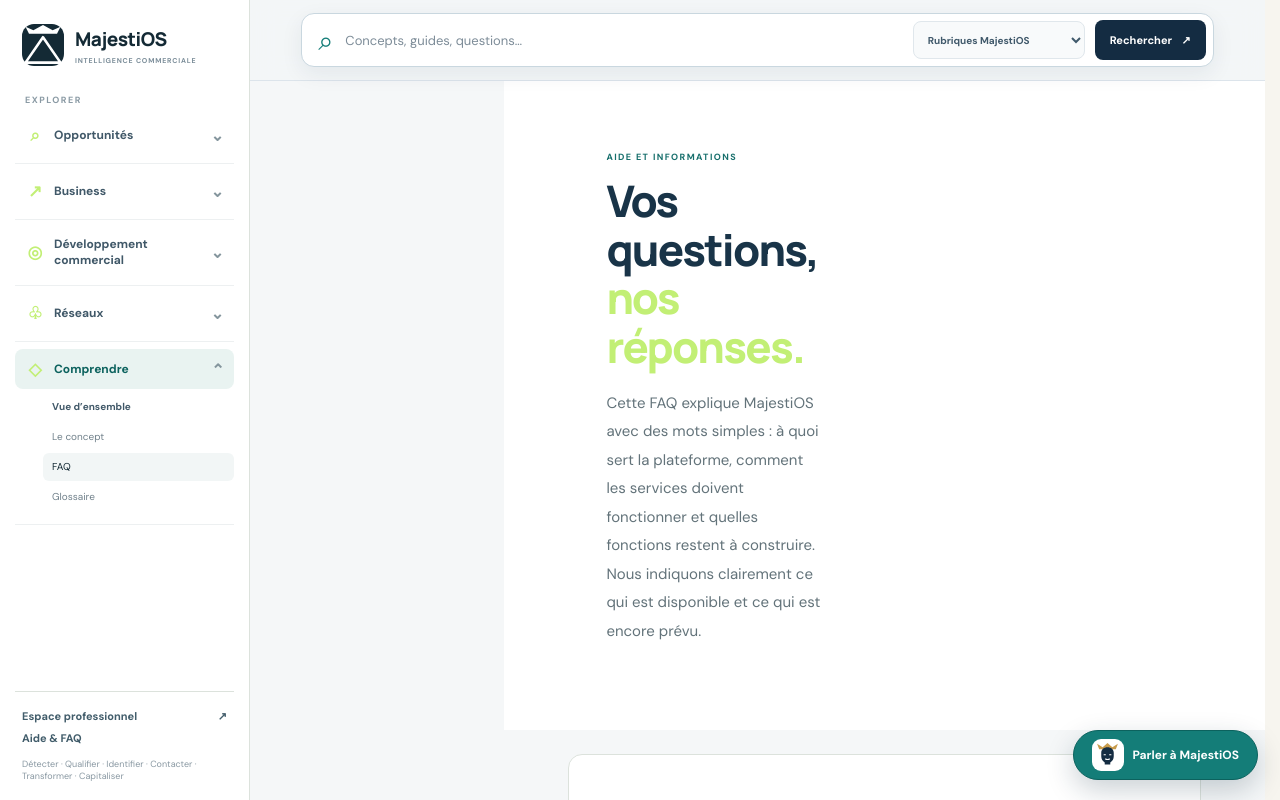
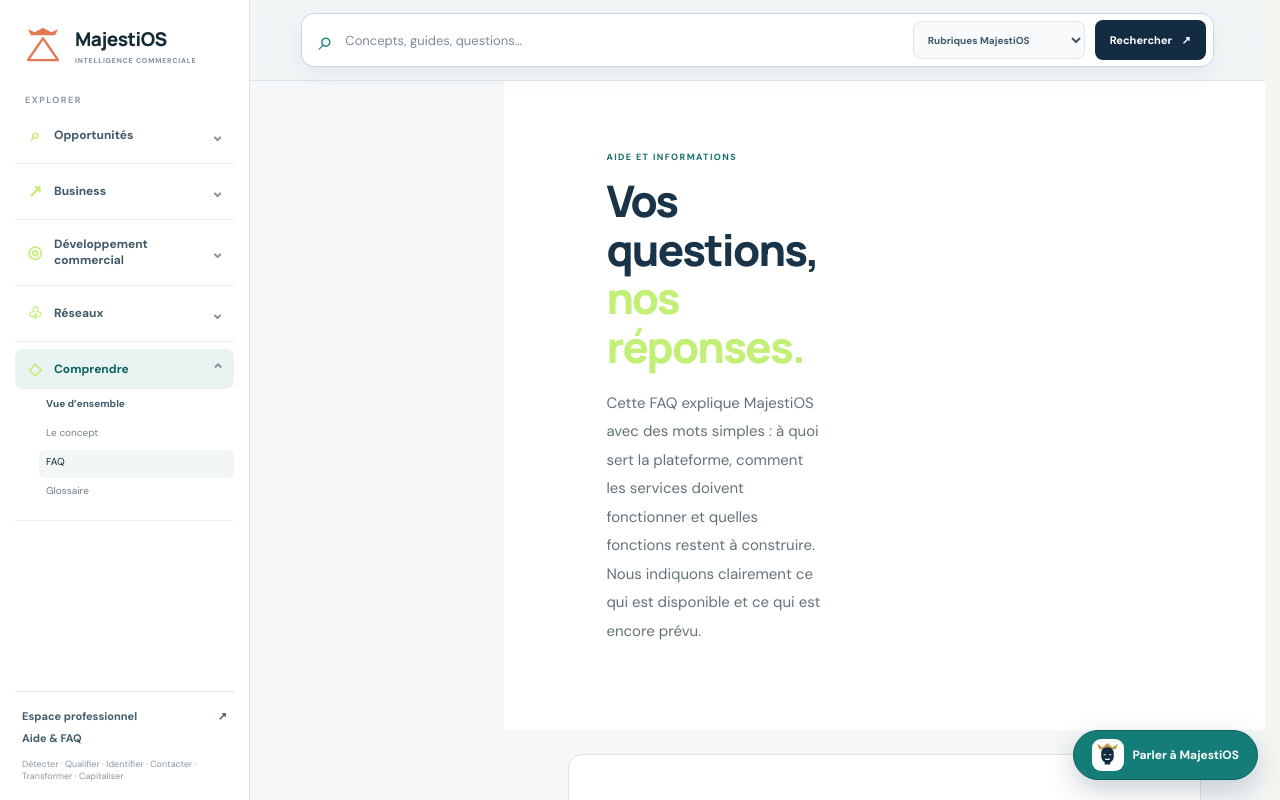
Before and after one commit to Chexpeer/Majestios, a Next.js app: page /faq in a window 1280 px wide. Shown: the top 800 px of the page. Built offline with nearby package versions, Linux system fonts and the light colour scheme.

Commit message:
Compacter les menus et appliquer le symbole provisoire couronne-triangle

```diff
--- a/src/app/globals.css
+++ b/src/app/globals.css
@@ -1788,3 +1788,59 @@ body { background: var(--paper); color: var(--ink); }
 .chat-callback button:disabled { opacity: .5; cursor: not-allowed; }
 .chat-callback p { margin: 0; color: #8a5b24; font-size: 10px; line-height: 1.6; }
 @media(max-width:700px) { .file-request-form { grid-template-columns: 1fr; } .file-request-form .search-submit { grid-column: auto; } }
+
+
+/* Ajustements validés : menus compacts et symbole provisoire couronne + triangle. */
+.home-sidebar-dropdown-content {
+  gap: 1px;
+  padding: 3px 0 5px 24px;
+}
+.home-sidebar-overview,
+.home-sidebar-sub {
+  min-height: 28px;
+  padding: 5px 7px;
+  font-size: 10px;
+  line-height: 1.3;
+}
+.home-sidebar-overview { font-weight: 800; }
+.home-sidebar-status { font-size: 7px; }
+.home-sidebar-mark {
+  display: grid;
+  place-items: center;
+  border-radius: 0;
+  background: transparent;
+  color: var(--gold);
+}
+.home-sidebar-mark svg { display:block; width:36px; height:36px; }
+.maj-map-core { gap: 4px; }
+.maj-map-core-mark { display:none; }
+.majestic-crown-triangle { display:block; width:42px; height:40px; color:#e2b75c; }
+.maj-map-core strong { margin-top:0; }
+.maj-map-core small { font-size:7px; letter-spacing:.8px; }
+.maj-map-core-subtitle { max-width:82%; color:#d1dce4; font-size:7px; line-height:1.4; }
+.maj-map-node { min-height:76px; gap:3px; }
+.maj-map-node-number {
+  display:grid;
+  place-items:center;
+  width:21px;
+  height:21px;
+  margin-top:-15px;
+  border:2px solid #fff;
+  border-radius:50%;
+  background:#173b58;
+  color:#fff;
+  font-size:10px;
+  font-weight:900;
+}
+.maj-map-node.red .maj-map-node-icon { color:#ffd4d9; background:#6b2434; }
+.maj-map-node .maj-map-node-icon { width:23px; height:23px; }
+.maj-map-stage-points { display:flex; flex-wrap:wrap; gap:5px 18px; margin:8px 0 0; padding:0; list-style:none; }
+.maj-map-stage-points li { position:relative; padding-left:12px; color:#d3e0e7; font-size:10px; line-height:1.5; }
+.maj-map-stage-points li::before { position:absolute; left:0; content:"•"; color:#e2b75c; }
+.maj-snowflake .maj-map-selection strong { display:block; max-width:850px; line-height:1.45; }
+@media(max-width:700px) {
+  .maj-map-node { min-height:61px; }
+  .maj-map-node-number { width:18px; height:18px; font-size:9px; margin-top:-10px; }
+  .maj-map-core-subtitle { font-size:6px; }
+  .maj-map-stage-points { display:grid; grid-template-columns:1fr; gap:2px; }
+}
```
